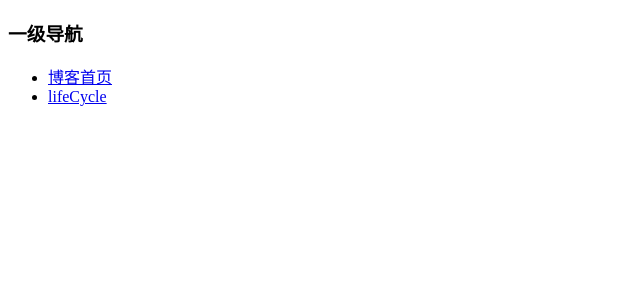
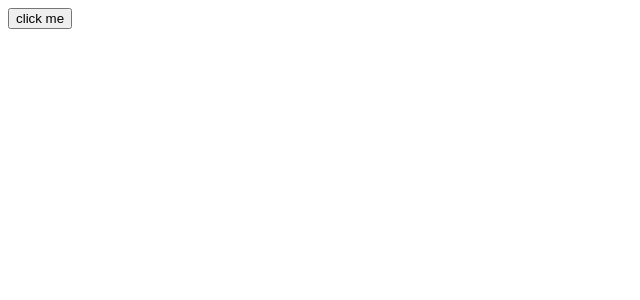
Before and after one commit to rodchen-king/react-learn, a React (Create React App) app: page / in a window 1280 px wide. Shown: the top 300 px of the page, without its empty margins (0-640 px from the left). Built offline with nearby package versions, Linux system fonts and the light colour scheme.

Commit message:
1. render props

```diff
--- /dev/null
+++ b/src/RenderProps.js
@@ -0,0 +1,38 @@
+// Toggle.js
+import React, { useState } from "react";
+
+export const Toggle = props => {
+  const [on, setOn] = useState(false);
+  const toggle = () => setOn(prev => !prev);
+  const {Render} = props
+  return (
+    <div>
+      {Render({
+        on,
+        toggle
+      })}
+    </div>
+  );
+};
+
+
+const Child = ({ on, toggle }) => (
+  <>
+    {on && <nav>Nav</nav>}
+    <button onClick={toggle}>click me</button>
+  </>
+)
+
+class MouseTracker extends React.Component {
+  render() {
+    return (
+      <div>
+        <Toggle
+          Render={Child}
+        />
+      </div>
+    );
+  }
+}
+
+export default MouseTracker;
--- a/src/index.js
+++ b/src/index.js
@@ -1,10 +1,10 @@
 import React from 'react';
 import ReactDOM from 'react-dom';
-import LifeCycle from './LifeCycle';
+import RenderProps from './RenderProps';
 
 ReactDOM.render(
   <React.StrictMode>
-    <LifeCycle age={12} />
+    <RenderProps />
   </React.StrictMode>,
   document.getElementById('root')
 );
```
